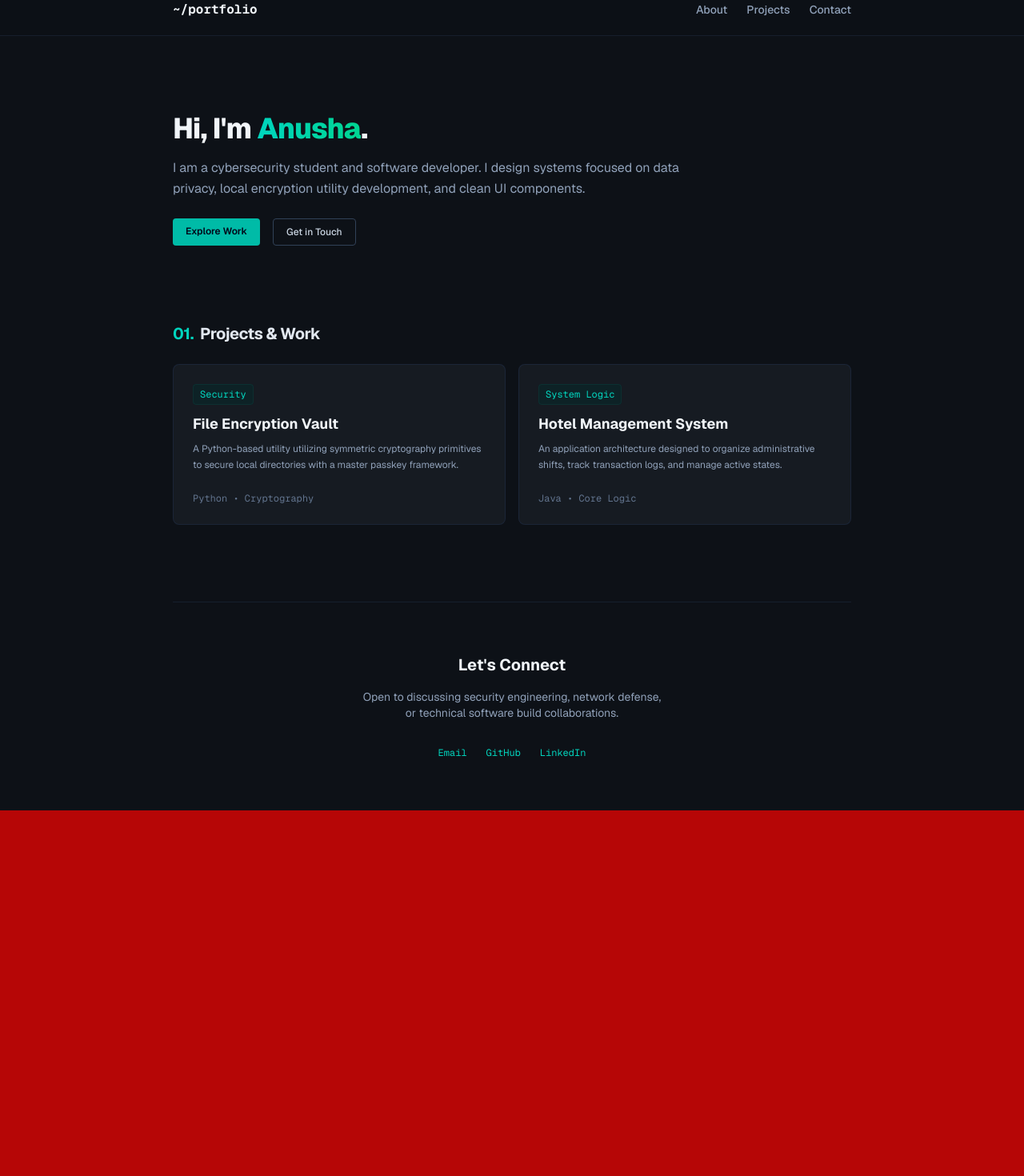
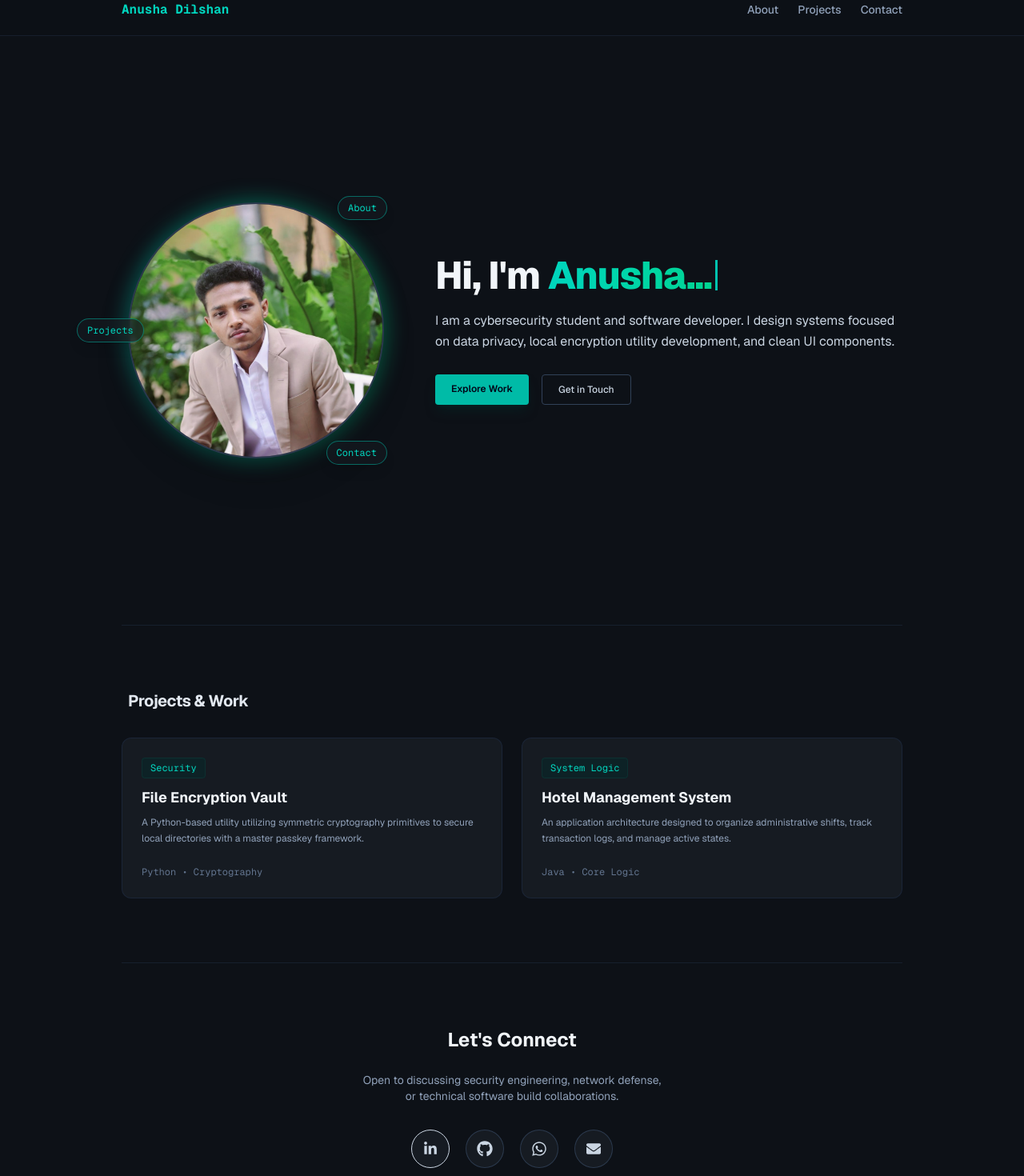
Before and after one commit to anushadilshan91-commits/My-Portfolio, a Next.js app: page / in a window 1280 px wide. Shown: the part 20-1490 px from the top of the page at 80% size. Before the commit the page ends 1033 px from the top, so only its background shows below. Built offline with nearby package versions, Linux system fonts and the light colour scheme.

Commit message:
Updated social icons and bug fixes

```diff
--- a/package.json
+++ b/package.json
@@ -10,7 +10,8 @@
   "dependencies": {
     "next": "16.2.10",
     "react": "19.2.4",
-    "react-dom": "19.2.4"
+    "react-dom": "19.2.4",
+    "react-icons": "^5.7.0"
   },
   "devDependencies": {
     "@tailwindcss/postcss": "^4",
--- a/src/app/page.tsx
+++ b/src/app/page.tsx
@@ -1,4 +1,50 @@
+"use client";
 import React from 'react';
+import Image from 'next/image';
+import { FaLinkedinIn, FaWhatsapp, FaGithub, FaEnvelope } from "react-icons/fa";
+
+
+// Typewriter Animation
+function Typewriter({ text, speed = 450, pause = 1500 }: { text: string; speed?: number; pause?: number }) {
+  const [displayedText, setDisplayedText] = React.useState("");
+  const [isDeleting, setIsDeleting] = React.useState(false);
+
+  React.useEffect(() => {
+    let timer: NodeJS.Timeout;
+
+    if (!isDeleting && displayedText.length < text.length) {
+      // 1. Typing forward
+      timer = setTimeout(() => {
+        setDisplayedText(text.slice(0, displayedText.length + 1));
+      }, speed);
+    } else if (!isDeleting && displayedText.length === text.length) {
+      // 2. Pause when full text is typed, then start deleting
+      timer = setTimeout(() => {
+        setIsDeleting(true);
+      }, pause);
+    } else if (isDeleting && displayedText.length > 0) {
+      // 3. Deleting backward (faster speed)
+      timer = setTimeout(() => {
+        setDisplayedText(text.slice(0, displayedText.length - 1));
+      }, speed / 2);
+    } else if (isDeleting && displayedText.length === 0) {
+      // 4. Reset loop
+      setIsDeleting(false);
+    }
+
+    return () => clearTimeout(timer);
+  }, [displayedText, isDeleting, text, speed, pause]);
+
+  return (
+    <span className="inline-flex items-center">
+      <span className="text-transparent bg-clip-text bg-gradient-to-r from-teal-400 to-emerald-400">
+        {displayedText}
+      </span>
+      {/* Blinking Cursor */}
+      <span className="w-[3px] h-[0.8em] bg-teal-400 ml-1 animate-pulse"></span>
+    </span>
+  );
+}
 
 export default function Home() {
   return (
@@ -6,8 +52,8 @@ export default function Home() {
 
       {/* Navigation Header */}
       <nav className="sticky top-0 z-50 backdrop-blur-md bg-[#0d1117]/80 border-b border-slate-800/60">
-        <div className="max-w-4xl mx-auto px-6 h-16 flex items-center justify-between">
-          <span className="text-md font-mono font-bold black-teal-400">~/portfolio</span>
+        <div className="max-w-5xl mx-auto px-6 h-16 flex items-center justify-between">
+          <span className="text-md font-mono font-bold text-teal-400">Anusha Dilshan</span>
           <div className="flex gap-6 text-sm font-medium text-slate-400">
             <a href="#about" className="hover:text-teal-400 transition-colors">About</a>
             <a href="#projects" className="hover:text-teal-400 transition-colors">Projects</a>
@@ -17,36 +63,97 @@ export default function Home() {
       </nav>
 
       {/* Main Content Area */}
-      <main className="max-w-4xl mx-auto px-6 py-16 space-y-24">
+      <main className="max-w-5xl mx-auto px-6">
 
-        {/* Intro Section */}
-        <section id="about" className="space-y-4 pt-8">
-          <h1 className="text-3xl md:text-4xl font-extrabold tracking-tight text-slate-100">
-            Hi, I'm <span className="text-transparent bg-clip-text bg-gradient-to-r from-teal-400 to-emerald-400">Anusha</span>.
+        {/* Full-Screen Hero Section */}
+        <section
+          id="about"
+          className="min-h-[calc(100vh-4rem)] flex flex-col md:flex-row items-center justify-center gap-12 md:gap-16 py-12"
+        >
+
+          {/* Profile Picture Container with Orbiting Buttons */}
+          <div className="relative w-64 h-64 md:w-80 md:h-80 flex-shrink-0">
+
+            {/* Glow backdrop */}
+            <div className="absolute -inset-1 rounded-full bg-gradient-to-r from-teal-500/40 to-emerald-500/40 blur-md"></div>
+
+            {/* Circular Image Wrapper */}
+            <div className="relative w-full h-full rounded-full overflow-hidden border-2 border-slate-700/80 bg-[#161b22] shadow-2xl">
+              <Image
+                src="/anusha.jpg"
+                alt="Anusha Dilshan"
+                fill
+                sizes="(max-width: 768px) 256px, 320px"
+                className="object-cover"
+                style={{ objectPosition: 'center top' }}
+                priority
+              />
+            </div>
+
+            {/* Orbiting Button 1: About */}
+            <a
+              href="#about"
+              className="absolute -top-2 -right-1 z-7 px-3 py-1.5 bg-[#161b22]/60 backdrop-blur-md border border-teal-500/50 hover:border-teal-400 text-teal-400 text-xs font-mono rounded-full shadow-lg transition-all duration-300 hover:scale-110 hover:border-teal-300 hover:shadow-[0_0_40px_rgba(45,212,191,0.6)]"
+            >
+              About
+            </a>
+
+            {/* Orbiting Button 2: Projects */}
+            <a
+              href="#projects"
+              className="absolute top-1/2 -left-16 -translate-y-1/2 z-7 px-3 py-1.5 bg-[#161b22]/60 backdrop-blur-md border border-teal-500/50 hover:border-teal-400 text-teal-400 text-xs font-mono rounded-full shadow-lg transition-all duration-300 hover:scale-110 hover:border-teal-300 hover:shadow-[0_0_40px_rgba(45,212,191,0.6)]"
+            >
+              Projects
+            </a>
+
+            {/* Orbiting Button 3: Contact */}
+            <a
+              href="#contact"
+              className="absolute -bottom-2 -right-1 z-7 px-3 py-1.5 bg-[#161b22]/60 backdrop-blur-md border border-teal-500/50 hover:border-teal-400 text-teal-400 text-xs font-mono rounded-full shadow-lg transition-all duration-300 hover:scale-110 hover:border-teal-300 hover:shadow-[0_0_40px_rgba(45,212,191,0.6)]"
+            >
+              Contact
+            </a>
+
+          </div>
+
+          {/* Text Content & Bio */}
+          <div className="space-y-5 max-w-xl text-left">
+            <h1 className="text-3xl md:text-5xl font-extrabold tracking-tight text-slate-100">
+              Hi, I'm <Typewriter text= "Anusha..." speed={450} />
             </h1>
-          <p className="text-md text-slate-400 max-w-2xl leading-relaxed">
+
+            <p className="text-base text-slate-300 font-normal leading-relaxed">
               I am a cybersecurity student and software developer. I design systems focused on data privacy, local encryption utility development, and clean UI components.
             </p>
+
             <div className="flex gap-4 pt-2">
-            <a href="#projects" className="px-4 py-2 bg-teal-500 hover:bg-teal-400 text-slate-950 font-semibold rounded text-xs transition-colors">
+              <a
+                href="#projects"
+                className="px-5 py-2.5 bg-teal-500 hover:bg-teal-400 text-slate-950 font-semibold rounded text-xs transition-colors shadow-lg shadow-teal-950/40"
+              >
                 Explore Work
               </a>
-            <a href="#contact" className="px-4 py-2 border border-slate-700 hover:border-slate-500 text-slate-300 font-medium rounded text-xs transition-colors">
+              <a
+                href="#contact"
+                className="px-5 py-2.5 border border-slate-700 hover:border-slate-500 text-slate-300 font-medium rounded text-xs transition-colors"
+              >
                 Get in Touch
               </a>
             </div>
+          </div>
+
         </section>
 
-        {/* Projects Grid (Minimal Cards) */}
-        <section id="projects" className="space-y-6">
+        {/* Projects Section */}
+        <section id="projects" className="py-20 space-y-8 border-t border-slate-800/60">
           <h2 className="text-xl font-bold text-slate-200 tracking-tight flex items-center gap-2">
-            <span className="text-teal-400">01.</span> Projects & Work
+            <span className="text-teal-400"></span> Projects & Work
           </h2>
 
-          <div className="grid grid-cols-1 md:grid-cols-2 gap-4">
+          <div className="grid grid-cols-1 md:grid-cols-2 gap-6">
             {/* Card 1 */}
-            <div className="bg-[#161b22] border border-slate-800/80 hover:border-teal-500/40 p-6 rounded-lg transition-all hover:shadow-lg hover:shadow-teal-950/20 group">
-              <span className="text-xs font-mono text-teal-400 bg-teal-950/40 px-2 py-1 rounded border border-teal-900/30">Security</span>
+            <div className="bg-[#161b22] border border-slate-800/80 hover:border-teal-500/40 p-6 rounded-xl transition-all hover:shadow-lg hover:shadow-teal-950/20 group">
+              <span className="text-xs font-mono text-teal-400 bg-teal-950/40 px-2.5 py-1 rounded border border-teal-900/30">Security</span>
               <h3 className="text-lg font-bold text-slate-100 mt-3 group-hover:text-teal-300 transition-colors">File Encryption Vault</h3>
               <p className="mt-2 text-xs text-slate-400 leading-relaxed">
                 A Python-based utility utilizing symmetric cryptography primitives to secure local directories with a master passkey framework.
@@ -57,8 +164,8 @@ export default function Home() {
             </div>
 
             {/* Card 2 */}
-            <div className="bg-[#161b22] border border-slate-800/80 hover:border-teal-500/40 p-6 rounded-lg transition-all hover:shadow-lg hover:shadow-teal-950/20 group">
-              <span className="text-xs font-mono text-teal-400 bg-teal-950/40 px-2 py-1 rounded border border-teal-900/30">System Logic</span>
+            <div className="bg-[#161b22] border border-slate-800/80 hover:border-teal-500/40 p-6 rounded-xl transition-all hover:shadow-lg hover:shadow-teal-950/20 group">
+              <span className="text-xs font-mono text-teal-400 bg-teal-950/40 px-2.5 py-1 rounded border border-teal-900/30">System Logic</span>
               <h3 className="text-lg font-bold text-slate-100 mt-3 group-hover:text-teal-300 transition-colors">Hotel Management System</h3>
               <p className="mt-2 text-xs text-slate-400 leading-relaxed">
                 An application architecture designed to organize administrative shifts, track transaction logs, and manage active states.
@@ -71,15 +178,59 @@ export default function Home() {
         </section>
 
         {/* Contact Footer */}
-        <section id="contact" className="border-t border-slate-800/60 pt-16 text-center space-y-4">
-          <h2 className="text-xl font-bold text-slate-100">Let's Connect</h2>
+        <section id="contact" className="border-t border-slate-800/60 py-20 text-center space-y-6">
+          <h2 className="text-2xl font-bold text-slate-100">Let's Connect</h2>
           <p className="text-sm text-slate-400 max-w-sm mx-auto">
             Open to discussing security engineering, network defense, or technical software build collaborations.
           </p>
-          <div className="pt-4 flex justify-center gap-6 text-xs font-mono">
-            <a href="mailto:your-email@gmail.com" className="text-teal-400 hover:text-teal-300">Email</a>
-            <a href="https://github.com" target="_blank" className="text-teal-400 hover:text-teal-300">GitHub</a>
-            <a href="https://linkedin.com" target="_blank" className="text-teal-400 hover:text-teal-300">LinkedIn</a>
+
+          {/* Glowing Icon Buttons */}
+          <div className="flex justify-center gap-5 pt-2">
+
+             {/* LinkedIn */}
+
+            <a
+               href="https://www.linkedin.com/in/anusha-dilshan-926234331/"
+               target="_blank"
+               rel="noreferrer"
+               aria-label="LinkedIn"
+               className="w-12 h-12 shrink-0 aspect-square rounded-full border bprder-slate-700/80 bg-[#161b22] text-slate-300 inline-flex items-center justify-center text-lg transition-all duration-300 hover:border-teal-400 hover:shadow-[0_0_40px_rgba(45,212,191,0.6)]">
+                < FaLinkedinIn />
+
+                </a>
+             {/* GitHub */}
+    <a
+      href="https://github.com/anushadilshan91-commits"
+      target="_blank"
+      rel="noreferrer"
+      aria-label="GitHub"
+      className="w-12 h-12 rounded-full border border-slate-700/80 bg-[#161b22] text-slate-300 flex items-center justify-center text-xl transition-all duration-300 hover:border-teal-400 hover:text-teal-400 hover:scale-110 hover:shadow-[0_0_25px_rgba(45,212,191,0.6)]"
+    >
+      <FaGithub />
+    </a>
+
+    {/* WhatsApp */}
+    <a
+      href="https://wa.me/94704039395"
+      target="_blank"
+      rel="noreferrer"
+      aria-label="WhatsApp"
+      className="w-12 h-12 rounded-full border border-slate-700/80 bg-[#161b22] text-slate-300 flex items-center justify-center text-xl transition-all duration-300 hover:border-emerald-400 hover:text-emerald-400 hover:scale-110 hover:shadow-[0_0_25px_rgba(52,211,153,0.6)]"
+    >
+      <FaWhatsapp />
+    </a>
+
+     {/* Envelope */}
+    <a
+      href="mailto:anushadilshan91@gmail.com"
+      target="_blank"
+      rel="noreferrer"
+      aria-label="Email"
+      className="w-12 h-12 rounded-full border border-slate-700/80 bg-[#161b22] text-slate-300 flex items-center justify-center text-lg transition-all duration-300 hover:border-teal-400 hover:text-teal-400 hover:scale-110 hover:shadow-[0_0_25px_rgba(45,212,191,0.6)]"
+    >
+      <FaEnvelope />
+    </a>
+
           </div>
         </section>
 
```
Also changed, not shown: public/anusha.jpg (added), 1 other file (tests, documents, lock files or other folders). Lines whose indentation alone changed are shown as unchanged.
